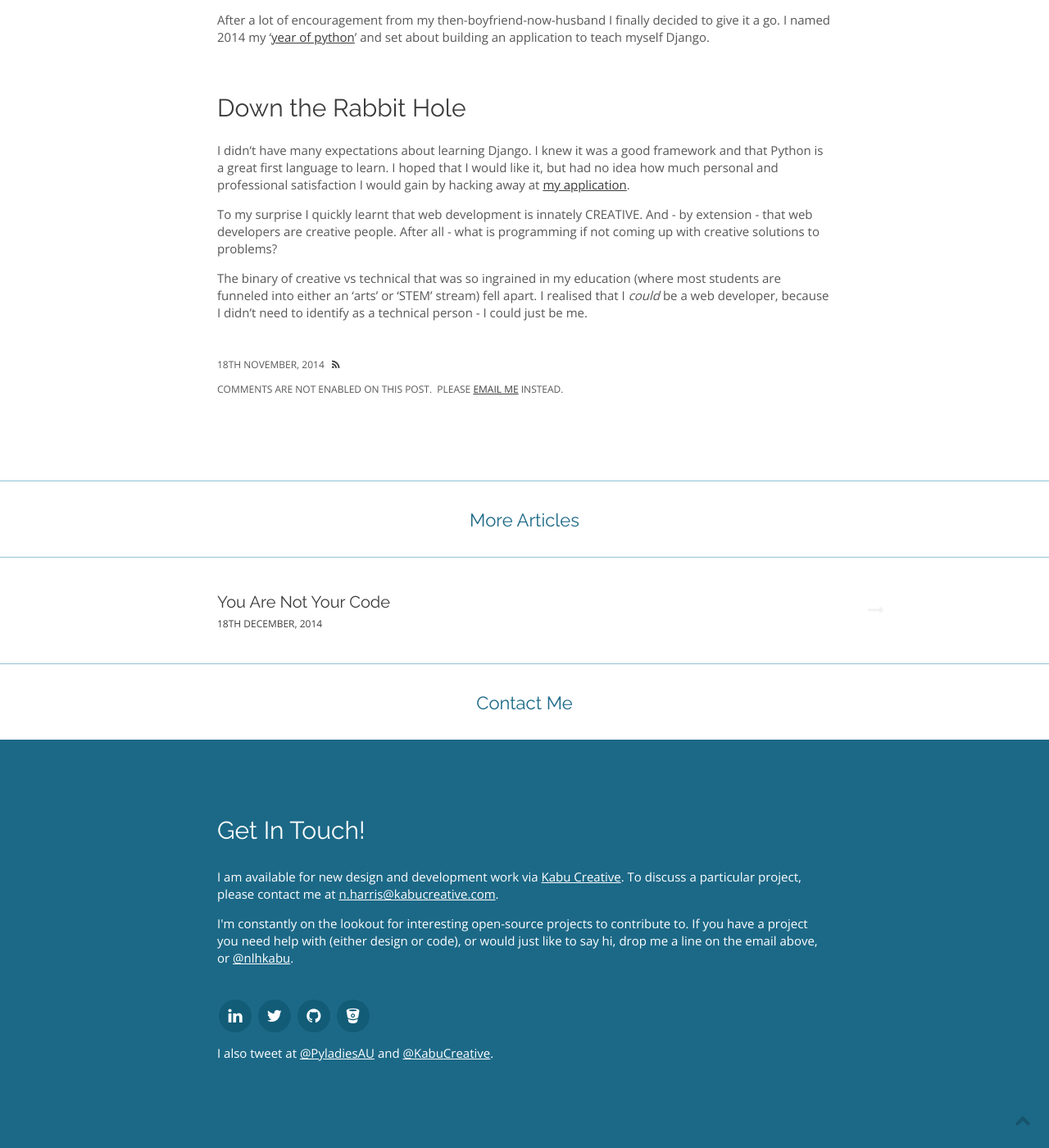
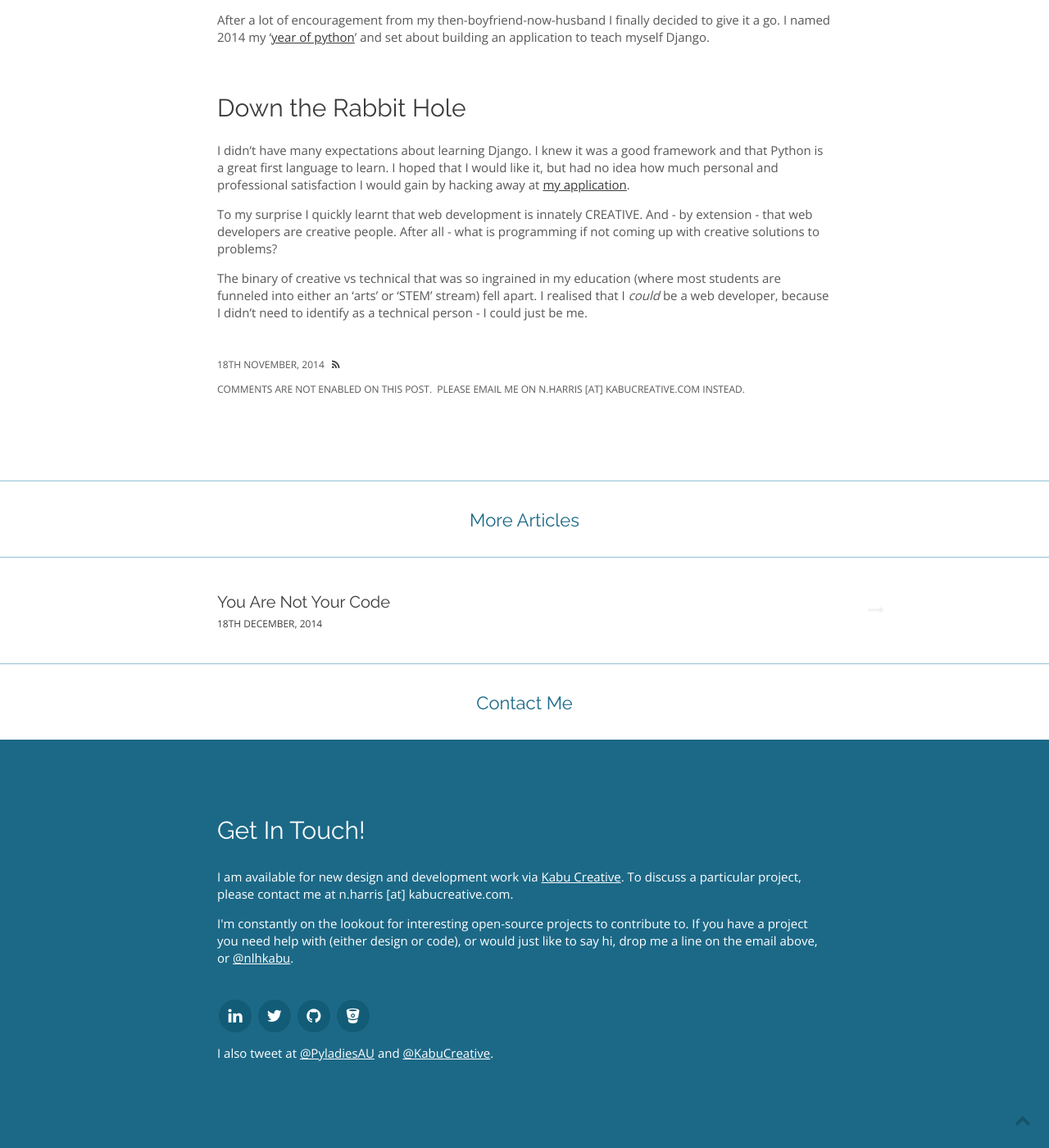
Before and after one commit to nlhkabu/nlhkabu.github.io, a Jekyll site: the page built from _posts/2014-11-18-on-creativity.md, in a window 1280 px wide and 1400 px high, scrolled down 1542 px. Shown: the whole window at 82% size. Built offline with Jekyll 4.4.1, drawn with Linux system fonts in a browser that asks for light colours; nearby versions of some CDN libraries; some web fonts are replaced.

```diff
--- a/_includes/footer.html
+++ b/_includes/footer.html
@@ -5,7 +5,7 @@
     <div class="container">
         <div class="content">
             <h2>Get In Touch!</h2>
-            <p>I am available for new design and development work via <a href="http://kabucreative.com">Kabu Creative</a>.  To discuss a particular project, please contact me at <a href="mailto:n.harris@kabucreative.com">n.harris@kabucreative.com</a>.</p>
+            <p>I am available for new design and development work via <a href="http://kabucreative.com">Kabu Creative</a>.  To discuss a particular project, please contact me at n.harris [at] kabucreative.com</a>.</p>
             <p>I'm constantly on the lookout for interesting open-source projects to contribute to.  If you have a project you need help with (either design or code), or would just like to say hi, drop me a line on the email above, or <a href="https://twitter.com/nlhkabu">@nlhkabu</a>.</p>
 
             <div class="social">
--- a/_layouts/post.html
+++ b/_layouts/post.html
@@ -31,7 +31,7 @@ layout: default
                     {% include comments.html %}
                 {% else %}
                     <p class="meta">
-                        Comments are not enabled on this post.&nbsp;&nbsp;Please <a href="mailto:n.harris@kabucreative.com">email me</a> instead.
+                        Comments are not enabled on this post.&nbsp;&nbsp;Please email me on n.harris [at] kabucreative.com instead.
                     </p>
                 {% endif %}
             </div>
```
